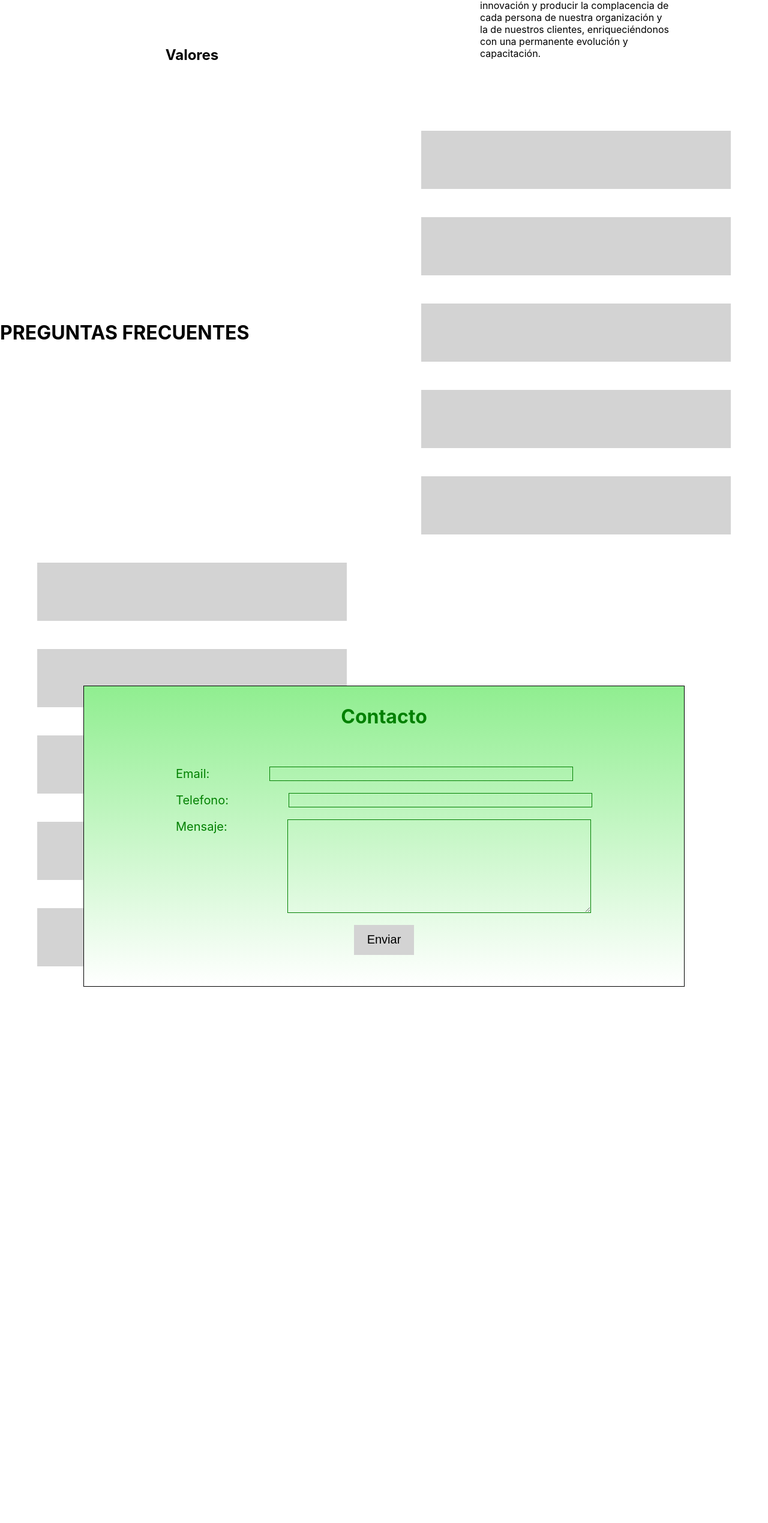
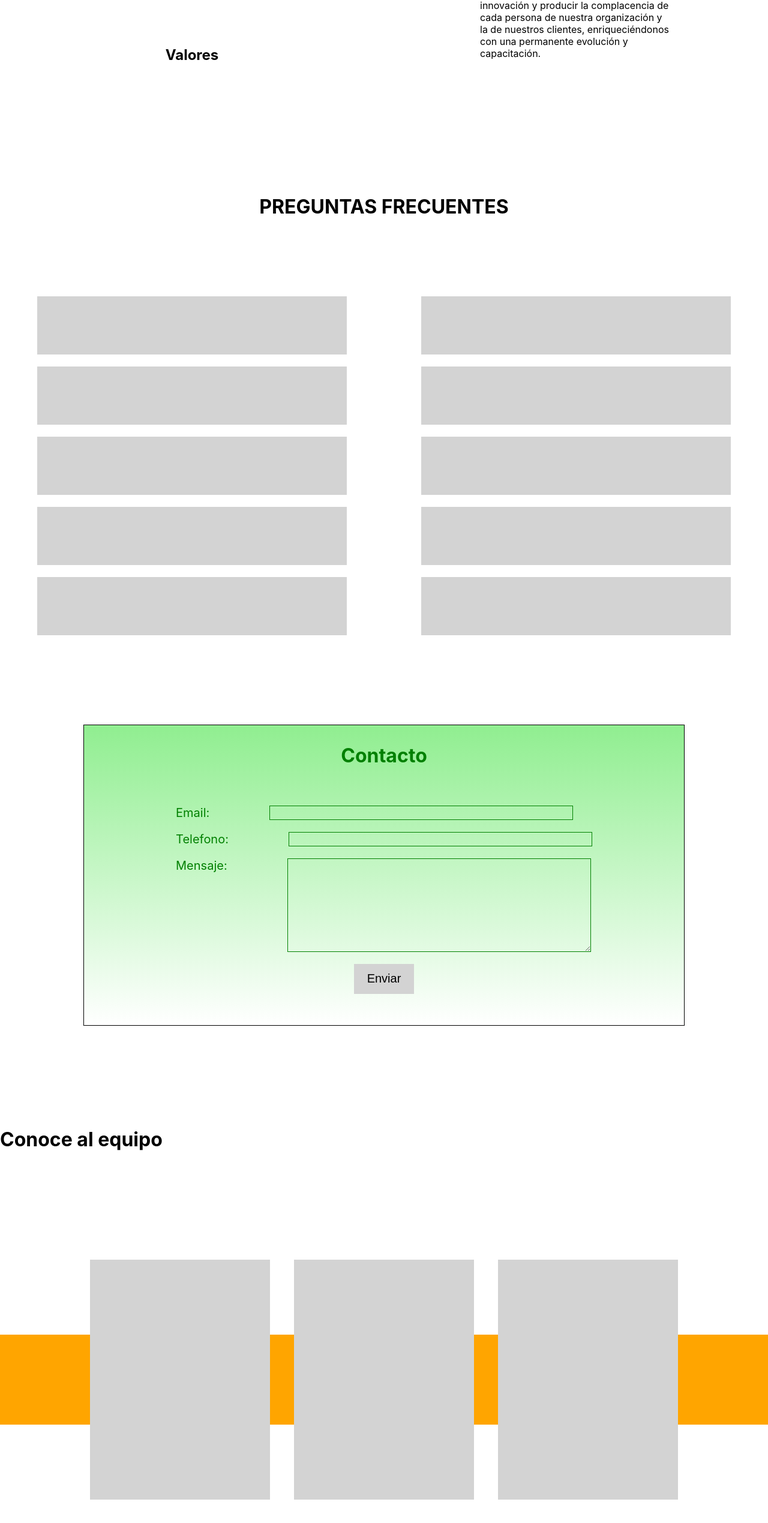
Before and after one commit to aalvizo2/gersa, a React (Create React App) app in the folder gersaFront/: page / in a window 1280 px wide. Shown: the part 2206-4745 px from the top of the page at 60% size. Before the commit the page ends 4000 px from the top, so only its background shows below. Built offline with nearby package versions, Linux system fonts and the light colour scheme.

Commit message:
responsive + section

```diff
--- a/gersaFront/public/index.html
+++ b/gersaFront/public/index.html
@@ -3,12 +3,13 @@
   <head>
     <meta charset="utf-8" />
     <link rel="icon" href="%PUBLIC_URL%/favicon.ico" />
-    <meta name="viewport" content="width=device-width, initial-scale=1" />
+    <meta name="viewport" content="width=device-width, initial-scale=1.0" />
     <meta name="theme-color" content="#000000" />
     <meta
       name="description"
       content="Web site created using create-react-app"
     />
+
     <link rel="apple-touch-icon" href="%PUBLIC_URL%/logo192.png" />
     <!--
       manifest.json provides metadata used when your web app is installed on a
--- a/gersaFront/src/Components/Navbar/NavbarStyles.js
+++ b/gersaFront/src/Components/Navbar/NavbarStyles.js
@@ -51,13 +51,14 @@ padding: 25px;
 `
 export const LogoNav=styled.img`
     margin-left: 25px;
-    width: 5%;
+    width: 100px;
+    height: 100px;
    padding: 5px 5px;
-
+ flex-wrap: nowrap;
    @media screen and (max-width: 800px) {
 
     margin-left: 25px;
-        width: 20%;
+
 
    }
 
--- a/gersaFront/src/Pages/Home/Home.jsx
+++ b/gersaFront/src/Pages/Home/Home.jsx
@@ -17,6 +17,7 @@ import imgBack4 from '../../Components/images/Backcarrusel4.png'
 import Mission from '../Mission/Mission';
 import FrequentAsk from '../Questions/FrequentAsk';
 import Contact from '../Contact/Contact';
+import KnonwTheTeam from '../Team/KnonwTheTeam';
 
 
 
@@ -141,8 +142,8 @@ imgSrc: imgBack3,
 
       <Mission/>
       <FrequentAsk/>
-<Contact/>
-
+ <Contact/>
+<KnonwTheTeam/>
       </div>
     );
   };
--- a/gersaFront/src/Pages/Questions/Ask.js
+++ b/gersaFront/src/Pages/Questions/Ask.js
@@ -4,24 +4,20 @@ export const Question=styled.div`
 background-color: lightgray;
 width: 516px;
 height: 97px;
+
 @media screen and (max-width: 900px) {
-    width: 100%;
+    width: 80%;
 
 }
 `
 export const  QuestionContainer=styled.div`
 display: flex;
-flex-direction: row;
+
 flex-wrap: wrap;
-height: 100vh;
+height: fit-content;
 width: 100%;
 align-items: center;
-
-justify-content: space-between;
-@media screen and (max-width: 900px) {
-
-}
-
+justify-content: center;
 
 
 `
@@ -30,5 +26,74 @@ export const TitleQ=styled.h1`
 font-size: 30px;
     font-family: 'Roboto', sans-serif;
 display: flex;
-margin-left: 70%;
+margin-left: 0%;
 `
+
+export const SectionTitle=styled.div`
+display: flex;
+width: 100%;
+justify-content: center;
+align-items: center;
+height: 300px;
+
+`
+
+export const MainContainer=styled.div`
+display: flex;
+width: 100%;
+height: fit-content;
+flex-direction: row;
+justify-content: center;
+
+align-items: center;
+@media screen and (max-width: 1000px) {
+flex-direction: column;
+gap: 20px;
+
+}
+
+`
+export const QuestionContainer1=styled.div`
+
+display: flex;
+flex-direction: column;
+align-items: center;
+gap: 20px;
+justify-content: space-around;
+flex-wrap: wrap;
+width: 50%;
+height: 90%;
+@media screen and (max-width: 1000px) {
+    width: 100%;
+height: 100%;
+gap: 20px;
+}
+
+
+
+
+
+`
+export const QuestionContainer2=styled.div`
+
+display: flex;
+flex-direction: column;
+align-items: center;
+
+justify-content: space-around;
+flex-wrap: wrap;
+width: 50%;
+gap: 20px;
+height: 100%;
+@media screen and (max-width: 1000px) {
+    width: 100%;
+height: 100%;
+
+gap: 20px;
+}
+
+
+
+
+
+`
--- a/gersaFront/src/Pages/Questions/FrequentAsk.jsx
+++ b/gersaFront/src/Pages/Questions/FrequentAsk.jsx
@@ -1,12 +1,17 @@
 import React from 'react'
 import { Container1, Container2 } from '../Mission/MissionStyled'
-import { Question, QuestionContainer } from './Ask'
+import { MainContainer, Question, QuestionContainer, QuestionContainer1, QuestionContainer2, SectionTitle } from './Ask'
 
 const FrequentAsk = () => {
   return (
     <QuestionContainer>
+
+      <SectionTitle>
     <h1>PREGUNTAS FRECUENTES</h1>
-<Container1>
+    </SectionTitle>
+
+  <MainContainer>
+<QuestionContainer1>
 
 <Question></Question>
 <Question></Question>
@@ -14,8 +19,8 @@ const FrequentAsk = () => {
 <Question></Question>
 <Question></Question>
 
-</Container1>
-<Container2>
+</QuestionContainer1>
+<QuestionContainer2>
 
 <Question></Question>
 <Question></Question>
@@ -24,9 +29,9 @@ const FrequentAsk = () => {
 <Question></Question>
 
 
-</Container2>
+</QuestionContainer2>
 
-
+</MainContainer>
 
 </QuestionContainer>
 
--- /dev/null
+++ b/gersaFront/src/Pages/Team/KnonwTheTeam.jsx
@@ -0,0 +1,46 @@
+import React from 'react'
+import { SectionTitle } from '../Questions/Ask'
+import { DecorationLine, MembersContainers, TeamContainer, TeamMember, Title } from './TeamStyled'
+
+const KnonwTheTeam = () => {
+  return (
+    <TeamContainer>
+    <Title>
+
+    Conoce al equipo
+
+  </Title>
+
+       <MembersContainers>
+
+        <TeamMember>
+
+
+        </TeamMember>
+
+
+
+        <TeamMember>
+
+
+        </TeamMember>
+
+<DecorationLine></DecorationLine>
+
+
+        <TeamMember>
+
+        </TeamMember>
+
+
+
+        </MembersContainers>
+
+
+
+
+</TeamContainer>
+  )
+}
+
+export default KnonwTheTeam
--- /dev/null
+++ b/gersaFront/src/Pages/Team/TeamStyled.js
@@ -0,0 +1,44 @@
+import styled from "styled-components";
+
+export const TeamContainer=styled.div`
+height: 100vh;
+width: 100vw;
+display: flex;
+flex-direction: column;
+justify-content: center;
+
+`
+
+export const MembersContainers=styled.div`
+height: 100%;
+width: 100%;
+display: flex;
+justify-content: center;
+
+gap: 40px;
+align-items: center;
+`
+
+export const TeamMember=styled.div`
+height: 400px;
+width: 300px;
+background-color: lightgray;
+z-index: 1000;
+
+`
+export const DecorationLine=styled.line`
+display: flex;
+height: 150px;
+width: 100%;
+background-color: orange;
+position: absolute;
+justify-content: center;
+align-items: center;
+
+`
+export const Title=styled.h1`
+display: flex;
+flex-direction: row;
+
+
+`
--- a/gersaFront/src/index.css
+++ b/gersaFront/src/index.css
@@ -6,10 +6,10 @@ body {
   -webkit-font-smoothing: antialiased;
   -moz-osx-font-smoothing: grayscale;
   height: 100%;
-  width: 100%;
+  max-width: 100%;
   display: flex;
   flex-direction: column;
-
+  overflow-x: hidden;
 
 
 }
```
